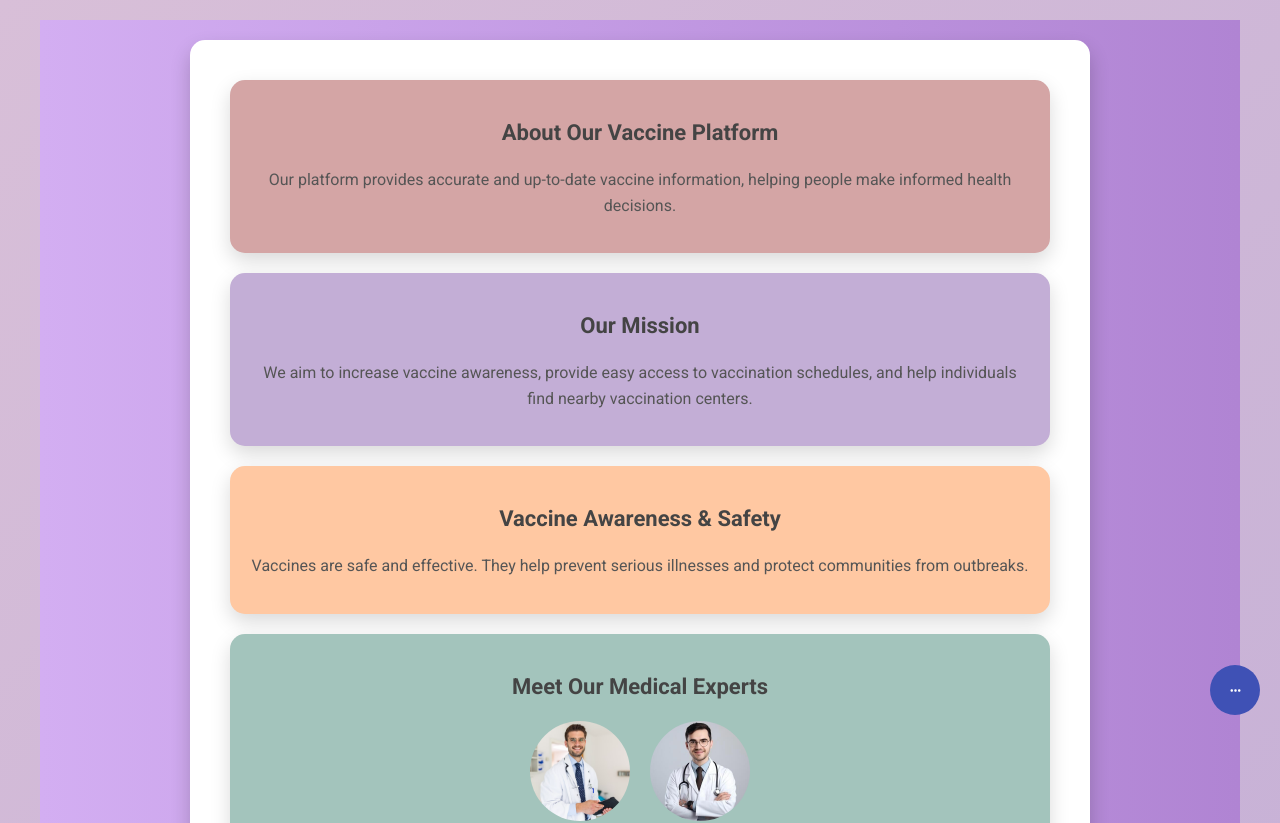
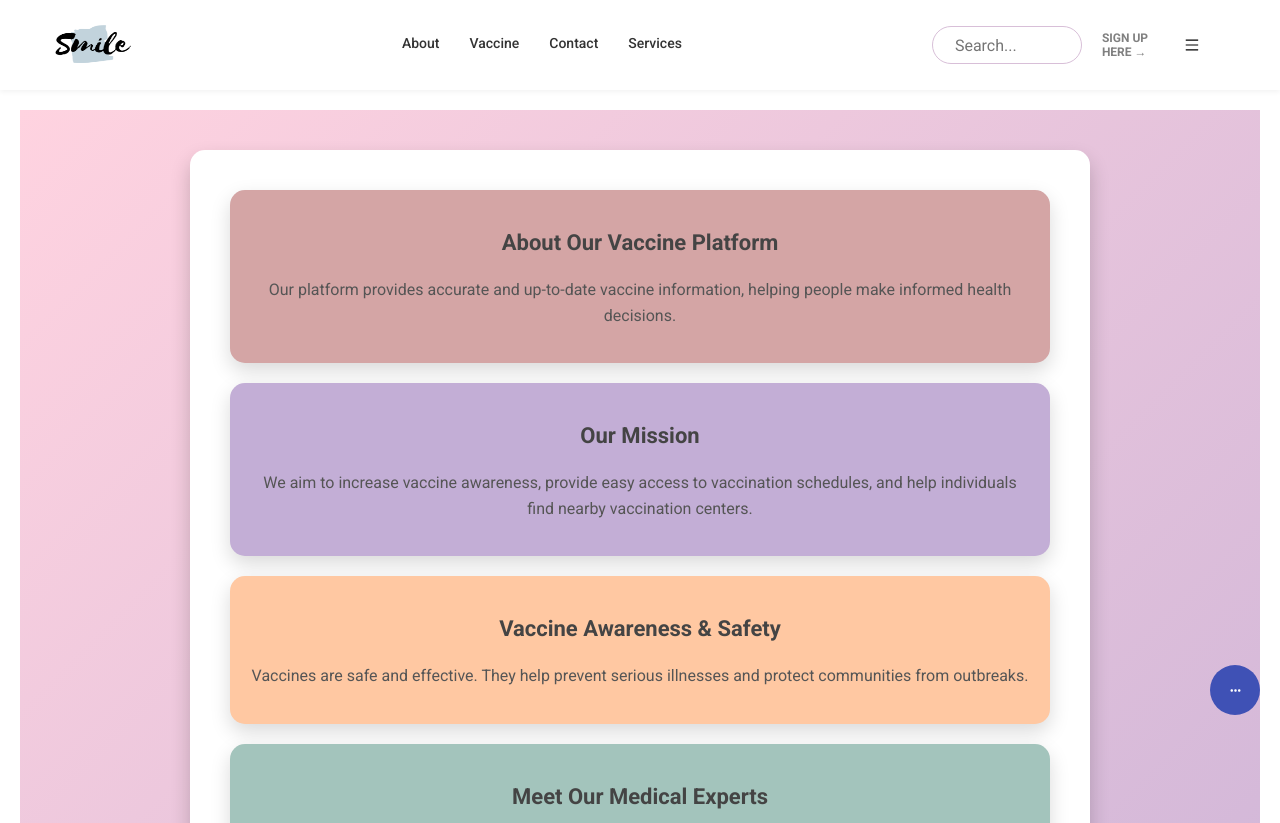
Before and after one commit to SWD-Vacine-project/frontend, a React (Create React App) app: page /about in a window 1280 px wide. Shown: the top 823 px of the page. Built offline with nearby package versions, Linux system fonts and the light colour scheme.

Commit message:
Your commit message

```diff
--- a/src/App.tsx
+++ b/src/App.tsx
@@ -5,16 +5,14 @@ import Header from "./views/Header";
 import Body from "./views/Body";
 import Footer from "./views/Footer";
 import About from "./pages/About";
-import Vaccine from "./pages/Vaccine";
+import VaccineComponent from "./pages/Vaccine";
 import Contact from "./pages/Contact";
 import LoadingAnimation from "./animation/loading-animation";
 import Services from "./pages/Services";
 import StickyContactBar from "./pages/StickyContactBar";
 
-
 import { ToastContainer, Slide } from "react-toastify";
 import "react-toastify/dist/ReactToastify.css";
-
 
 const App: React.FC = () => {
   return (
@@ -34,48 +32,28 @@ const App: React.FC = () => {
 
 const MainLayout: React.FC = () => {
   const location = useLocation();
-  const isFullPage = ["/signIn","/about"].includes(location.pathname);
-  const [currentPath, setCurrentPath] = useState("");
+  const [isLoading, setIsLoading] = useState(false);
+  const [currentPath, setCurrentPath] = useState(location.pathname);
+
+  // Danh sách trang full-page (không có header và footer)
+  const fullPageRoutes = ["/signIn"];
+  const isFullPage = fullPageRoutes.includes(location.pathname);
 
   useEffect(() => {
     setCurrentPath(location.pathname);
   }, [location.pathname]);
 
-  const [isLoading, setIsLoading] = useState(false);
-
   useEffect(() => {
-    if (location.pathname === "/about" || location.pathname === "/signIn" || location.pathname === "/contact" || location.pathname === "services" ) {
+    const loadingPaths = ["/about", "/signIn", "/contact", "/services"];
+    if (loadingPaths.includes(location.pathname)) {
       setIsLoading(true);
       setTimeout(() => {
         setIsLoading(false);
-      }, 1000); // Show animation for 2 seconds
+      }, 1000);
     }
   }, [location.pathname]);
 
-
-
-  return (
-    <div style={styles.appContainer}>
-      {!isFullPage && <Header />}
-      <main style={isFullPage ? styles.fullPage : styles.mainContent}>
-        {isLoading ? (
-          <LoadingAnimation /> // ✅ Show animation before loading About
-        ) : (
-          <Routes>
-            <Route path="/" element={<Body />} />
-            <Route path="/signIn" element={<SignIn />} />
-            <Route path="/about" element={<About />} />
-            <Route path="/vaccine" element={<Vaccine />} />
-            <Route path="/contact" element={<Contact />} />
-            <Route path="/services" element={<Services />} />
-          </Routes>
-        )}
-        <StickyContactBar currentPath={currentPath} />
-      </main>
-      {!isFullPage && <Footer />}
-    </div>
-  );
-};
+  // 📌 Đặt styles trước JSX để tránh lỗi sử dụng trước khai báo
   const styles = {
     appContainer: {
       display: "flex",
@@ -84,18 +62,46 @@ const styles = {
     } as React.CSSProperties,
     mainContent: {
       flex: 1,
-    paddingTop: "60px",
+  display: "block",  // ❌ Không dùng flex để tránh lỗi căn giữa toàn bộ
+  height: "calc(100vh - 110px)",
   padding: "20px",
+  paddingTop: isFullPage ? "0px" : "110px",
+  transition: "padding-top 0.3s ease-in-out",
     } as React.CSSProperties,
     fullPage: {
       flex: 1,
       display: "flex",
       justifyContent: "center",
       alignItems: "center",
-    background: "linear-gradient(135deg, #D8BFD8, #C3AED6)", // Soft gradient background
+      background: "linear-gradient(135deg, #D8BFD8, #C3AED6)",
       minHeight: "100vh",
       padding: "20px",
     } as React.CSSProperties,
   };
 
+  return (
+    <div style={isFullPage ? styles.fullPage : styles.appContainer}>
+      {!isFullPage && <Header />}
+      <main style={styles.mainContent}>
+        {isLoading ? (
+          <LoadingAnimation />
+        ) : (
+          <Routes>
+            <Route path="/" element={<Body />} />
+            <Route path="/signIn" element={<SignIn />} />
+            <Route path="/about" element={<About />} />
+            <Route path="/vaccine" element={<VaccineComponent />} />
+            <Route path="/contact" element={<Contact />} />
+            <Route path="/services" element={<Services />} />
+
+            <Route path="/customer/postpone" element={<Services />} />
+          </Routes>
+        )}
+        {!isFullPage && <StickyContactBar currentPath={currentPath} />}
+      </main>
+      {!isFullPage && <Footer />}
+    </div>
+  );
+};
+
 export default App;
--- /dev/null
+++ b/src/Modal/ModalVaccine.tsx
@@ -0,0 +1,24 @@
+import React from "react";
+
+type ModalVaccineProps = {
+  children: React.ReactNode;
+  onClose: () => void;
+};
+
+const ModalVaccine: React.FC<ModalVaccineProps> = ({ children, onClose }) => {
+  return (
+    <div className="fixed inset-0 flex items-center justify-center bg-black bg-opacity-50">
+      <div className="bg-white p-6 rounded-lg shadow-lg w-1/3">
+        <button
+          className="absolute top-2 right-2 bg-red-500 text-white px-3 py-1 rounded"
+          onClick={onClose}
+        >
+          Close
+        </button>
+        <div className="mt-4">{children}</div>
+      </div>
+    </div>
+  );
+};
+
+export default ModalVaccine;
--- a/src/pages/About.tsx
+++ b/src/pages/About.tsx
@@ -10,14 +10,14 @@ import { useLocation } from "react-router-dom";
 
 const styles = {
   container: {
-    display: 'flex',
-    alignItems: 'center',
-    justifyContent: 'center',
-    flexDirection: 'column',
-    minHeight: '90vh',
-    width: '150vh',
-    background: 'linear-gradient(to right, #d3aef2, #b084d3)',
-    padding: '20px',
+    display: "flex",
+    alignItems: "center",
+    justifyContent: "center",
+    flexDirection: "column",
+    minHeight: "100vh",
+    width: "100%",
+    background: "linear-gradient(135deg, #FFD3E0, #C3AED6)",
+    padding: "40px 20px",
   } as React.CSSProperties,
 
   mainCard: {
--- a/src/pages/Vaccine.tsx
+++ b/src/pages/Vaccine.tsx
@@ -1,4 +1,5 @@
 import { useState, useEffect } from "react";
+import Modal from "../Modal/ModalVaccine"; // Import modal component
 
 interface Vaccine {
   id: number;
@@ -6,86 +7,174 @@ interface Vaccine {
   description: string;
 }
 
-const Vaccine = () => {
+
+
+const ITEMS_PER_PAGE = 9; // Hiển thị 9 vaccine mỗi trang
+
+const VaccineComponent = () => {
   const [vaccines, setVaccines] = useState<Vaccine[]>([]);
+  const [loading, setLoading] = useState<boolean>(true);
+  const [error, setError] = useState<string | null>(null);
   const [searchQuery, setSearchQuery] = useState("");
   const [sortOrder, setSortOrder] = useState<"asc" | "desc">("asc");
+  const [currentPage, setCurrentPage] = useState(1);
+  const [selectedVaccine, setSelectedVaccine] = useState<Vaccine | null>(null);
 
-  // Fetch vaccine data (Replace with API call if needed)
+  // Gọi API GetAll() để lấy danh sách vaccine
   useEffect(() => {
-    const data: Vaccine[] = [
-      { id: 1, name: "Pfizer", description: "COVID-19 vaccine by Pfizer-BioNTech" },
-      { id: 2, name: "Moderna", description: "COVID-19 vaccine by Moderna" },
-      { id: 3, name: "Sinopharm", description: "COVID-19 vaccine by China National Pharmaceutical Group" },
-      { id: 4, name: "AstraZeneca", description: "COVID-19 vaccine by AstraZeneca" },
-      { id: 5, name: "Johnson & Johnson", description: "Single-dose COVID-19 vaccine" },
-      { id: 6, name: "Covaxin", description: "Indian COVID-19 vaccine by Bharat Biotech" },
-      { id: 7, name: "Sputnik V", description: "COVID-19 vaccine by Russia's Gamaleya Institute" },
-      { id: 8, name: "Novavax", description: "Protein-based COVID-19 vaccine by Novavax" },
-    ];
+    const fetchVaccines = async () => {
+      try {
+        const response = await fetch("https://localhost:7090/api/Vaccine");
+        if (!response.ok) {
+          throw new Error("Lỗi khi lấy dữ liệu từ server!");
+        }
+        const data: Vaccine[] = await response.json();
         setVaccines(data);
+      } catch (err) {
+        setError((err as Error).message);
+      } finally {
+        setLoading(false);
+      }
+    };
+
+    fetchVaccines();
   }, []);
 
-  // Filter & sort vaccines
+
+   // Get By name
+  const fetchVaccineByName = async (name: string) => {
+    try {
+      const response = await fetch(`http://localhost:7090/api/vaccine/${name}`);
+      if (!response.ok) throw new Error("Không tìm thấy vaccine");
+
+      const data = await response.json();
+      console.log("Dữ liệu vaccine:", data);
+    } catch (error) {
+      console.error("Lỗi:", error);
+    }
+  };
+
+
+  // Lọc & sắp xếp vaccine
   const filteredVaccines = vaccines
     .filter((vaccine) => vaccine.name.toLowerCase().includes(searchQuery.toLowerCase()))
     .sort((a, b) => (sortOrder === "asc" ? a.name.localeCompare(b.name) : b.name.localeCompare(a.name)));
 
+  // Phân trang
+  const totalPages = Math.ceil(filteredVaccines.length / ITEMS_PER_PAGE);
+  const paginatedVaccines = filteredVaccines.slice(
+    (currentPage - 1) * ITEMS_PER_PAGE,
+    currentPage * ITEMS_PER_PAGE
+  );
+
   return (
     <div style={styles.container}>
-      {/* Left Panel - Search & Sort */}
+      {/* Sidebar */}
       <div style={styles.sidebar}>
-        <h2 style={styles.heading}>🔍 Search</h2>
+        <h2 style={styles.heading}>🔍 Tìm kiếm</h2>
         <input
   type="text"
-          placeholder="Search vaccine..."
+  placeholder="Nhập tên vaccine..."
   value={searchQuery}
   onChange={(e) => setSearchQuery(e.target.value)}
+  onKeyDown={(e) => {
+    if (e.key === "Enter") {
+      fetchVaccineByName(searchQuery);
+    }
+  }}
   style={styles.searchBar}
 />
-        <h2 style={styles.heading}>🔄 Sort By</h2>
+
+
+        <h2 style={styles.heading}>🔄 Sắp xếp</h2>
         <button onClick={() => setSortOrder("asc")} style={styles.sortButton}>A - Z</button>
         <button onClick={() => setSortOrder("desc")} style={styles.sortButton}>Z - A</button>
       </div>
 
-      {/* Right Panel - Vaccine List */}
+      {/* Vaccine List */}
       <div style={styles.content}>
-        <h1 style={styles.pageTitle}>💉 Available Vaccines</h1>
+        <h1 style={styles.pageTitle}>💉 Danh sách Vaccine</h1>
+
+        {/* Hiển thị loading / lỗi */}
+        {loading && <p style={styles.loadingText}>⏳ Đang tải dữ liệu...</p>}
+        {error && <p style={styles.errorText}>{error}</p>}
+
+        {!loading && !error && (
           <div style={styles.listContainer}>
-          {filteredVaccines.map((vaccine) => (
-            <div key={vaccine.id} style={styles.card}>
+            {paginatedVaccines.length > 0 ? (
+              paginatedVaccines.map((vaccine) => (
+                <div
+                  key={vaccine.id}
+                  style={styles.card}
+                  onClick={() => setSelectedVaccine(vaccine)}
+                >
                   <h3 style={styles.cardTitle}>{vaccine.name}</h3>
                   <p style={styles.cardDescription}>{vaccine.description}</p>
                 </div>
-          ))}
+              ))
+            ) : (
+              <p style={styles.noDataText}>Không tìm thấy vaccine phù hợp 😢</p>
+            )}
+          </div>
+        )}
+
+        {/* Phân trang */}
+        <div style={styles.pagination}>
+          <button
+            onClick={() => setCurrentPage((prev) => Math.max(prev - 1, 1))}
+            style={currentPage === 1 ? { ...styles.pageButton, backgroundColor: "#ddd", cursor: "not-allowed" } : styles.pageButton}
+            disabled={currentPage === 1}
+          >
+            ◀ Trước
+          </button>
+          <button
+            onClick={() => setCurrentPage((prev) => Math.min(prev + 1, totalPages))}
+            style={currentPage === totalPages ? { ...styles.pageButton, backgroundColor: "#ddd", cursor: "not-allowed" } : styles.pageButton}
+            disabled={currentPage === totalPages}
+          >
+            Sau ▶
+          </button>
         </div>
       </div>
+
+      {/* Modal */}
+      {selectedVaccine && (
+        <Modal onClose={() => setSelectedVaccine(null)}>
+          <h2>{selectedVaccine.name}</h2>
+          <p>{selectedVaccine.description}</p>
+        </Modal>
+      )}
     </div>
   );
 };
 
 // 🌟 Styles
-const styles = {
+const styles: { [key: string]: React.CSSProperties } = {
   container: {
     display: "flex",
-    maxWidth: "1000px",
-    margin: "40px auto",
+    gap: "15px",
+    justifyContent: "center",
+    maxWidth: "1200px",
+    margin: "0 auto",
     padding: "20px",
-    gap: "20px",
-  } as React.CSSProperties,
+
+  },
   sidebar: {
     width: "250px",
+    height: "fit-content",
     background: "#fff",
     padding: "20px",
     borderRadius: "15px",
     boxShadow: "0 6px 15px rgba(0, 0, 0, 0.1)",
-  } as React.CSSProperties,
+    position: "sticky",
+    top: "20px",
+  },
   heading: {
     fontSize: "18px",
     fontWeight: "bold",
     marginBottom: "10px",
     color: "#8B008B",
-  } as React.CSSProperties,
+  },
   searchBar: {
     width: "100%",
     padding: "10px",
@@ -93,51 +182,93 @@ const styles = {
     borderRadius: "8px",
     fontSize: "16px",
     marginBottom: "15px",
-  } as React.CSSProperties,
+  },
   sortButton: {
     width: "100%",
     padding: "10px",
     marginBottom: "10px",
-    backgroundColor: "#C3AED6",
+    backgroundColor: "#6A5ACD",
     color: "#fff",
     border: "none",
     borderRadius: "8px",
     fontSize: "16px",
     cursor: "pointer",
     transition: "background 0.3s",
-  } as React.CSSProperties,
+  },
   content: {
     flex: 1,
-  } as React.CSSProperties,
+  },
   pageTitle: {
     fontSize: "24px",
     fontWeight: "bold",
     textAlign: "center",
     marginBottom: "20px",
     color: "#4B0082",
-  } as React.CSSProperties,
+  },
   listContainer: {
     display: "grid",
-    gridTemplateColumns: "repeat(auto-fit, minmax(250px, 1fr))",
+    gridTemplateColumns: "repeat(auto-fill, minmax(250px, 1fr))", // Đảm bảo tự động căn theo chiều rộng màn hình
     gap: "15px",
-  } as React.CSSProperties,
+    width: "100%", // Đảm bảo container không bị giới hạn
+    padding: "20px",
+  },
   card: {
     background: "#fff",
     padding: "15px",
     borderRadius: "10px",
     boxShadow: "0 4px 10px rgba(0, 0, 0, 0.1)",
     transition: "transform 0.2s",
-  } as React.CSSProperties,
+    cursor: "pointer",
+    maxWidth: "300px", // Thay vì width cố định, dùng max-width để linh hoạt hơn
+    minHeight: "150px",
+    display: "flex",
+    flexDirection: "column",
+    justifyContent: "space-between",
+  },
   cardTitle: {
     fontSize: "18px",
     fontWeight: "bold",
     color: "#6A5ACD",
     marginBottom: "10px",
-  } as React.CSSProperties,
+    whiteSpace: "normal",  // Allow text wrapping
+  },
   cardDescription: {
     fontSize: "14px",
     color: "#555",
-  } as React.CSSProperties,
+    whiteSpace: "normal",  // Allow text wrapping
+    wordBreak: "break-word", // Prevent overflow issues
+  },
+  noDataText: {
+    fontSize: "16px",
+    fontWeight: "bold",
+    textAlign: "center",
+    color: "#d9534f",
+  },
+  pagination: {
+    display: "flex",
+    justifyContent: "center",
+    alignItems: "center",
+    marginTop: "20px",
+    gap: "10px",
+  },
+  pageButton: {
+    padding: "10px 15px",
+    backgroundColor: "#6A5ACD",
+    color: "#fff",
+    border: "none",
+    borderRadius: "8px",
+    fontSize: "16px",
+    cursor: "pointer",
+    transition: "background 0.3s",
+  },
+  disabledButton: {
+    backgroundColor: "#ddd",
+    cursor: "not-allowed",
+  },
+  pageInfo: {
+    fontSize: "16px",
+    fontWeight: "bold",
+  },
 };
 
-export default Vaccine;
+export default VaccineComponent;
--- a/src/pages/signIn.js
+++ b/src/pages/signIn.js
@@ -36,18 +36,18 @@ function SignIn() {
   const [showOtpModal, setShowOtpModal] = useState(false);
   const [isGoogleSignIn, setIsGoogleSignIn] = useState(false); // Track Google Sign-In state
 
-  const onChange = (value) => {
-    setIsCaptchaVerified(!!value);
-    setCaptchaError(null);
-  };
-  const onErrored = () => {
-    setCaptchaError("Failed to load reCAPTCHA. Please try again.");
-  };
+  // const onChange = (value) => {
+  //   setIsCaptchaVerified(!!value);
+  //   setCaptchaError(null);
+  // };
+  // const onErrored = () => {
+  //   setCaptchaError("Failed to load reCAPTCHA. Please try again.");
+  // };
 
-  const onExpired = () => {
-    setIsCaptchaVerified(false);
-    setCaptchaError("reCAPTCHA expired. Please verify again.");
-  };
+  // const onExpired = () => {
+  //   setIsCaptchaVerified(false);
+  //   setCaptchaError("reCAPTCHA expired. Please verify again.");
+  // };
 
   const handleGoogleLogin = async () => {
     setIsGoogleSignIn(true); // Set Google Sign-In state to true
@@ -59,10 +59,9 @@ function SignIn() {
     window.location.href = authUrl;
   };
 
-  const isValidEmail = (email) => {
-    const emailRegex = /^[^\s@]+@[^\s@]+\.[^\s@]+$/;
-    return emailRegex.test(email);
-  };
+  // const isValidEmail = (email) => {
+  //   return username.trim().length > 0;
+  // };
 
   const validatePassword = (password) => {
     const passwordRegex = /^(?=.*[a-z])(?=.*[A-Z])(?=.*\d)(?=.*[@$!%*?&])[A-Za-z\d@$!%*?&]{4,}$/;
@@ -71,10 +70,10 @@ function SignIn() {
 
   const onSubmit = async (e) => {
     e.preventDefault();
-    if (!isValidEmail(email)) {
-      toast.error("Invalid email format. Please enter a valid email.", { autoClose: 2000 });
-      return;
-    }
+    // if (!isValidEmail(email)) {
+    //   toast.error("Invalid email format. Please enter a valid email.", { autoClose: 2000 });
+    //   return;
+    // }
     if (!validatePassword(password)) {
       toast.error("Password must contain at least one digit, one special symbol, and one uppercase letter.", { autoClose: 2000 });
       return;
@@ -140,32 +139,56 @@ function SignIn() {
     event.preventDefault();
     setError(null);
 
-    if (!isValidEmail(email)) {
-      toast.error("Invalid email format. Please enter a valid email.", { autoClose: 2000 });
-      return;
-    }
+    // if (!isValidEmail(email)) {
+    //   toast.error("Invalid email format. Please enter a valid email.", { autoClose: 2000 });
+    //   return;
+    // }
     if (!validatePassword(password)) {
       toast.error("Password must contain at least one digit, one special symbol, and one uppercase letter.", { autoClose: 2000 });
       return;
     }
 
-    if (!isCaptchaVerified) {
-      toast.error("Please complete the captcha before submitting the form.");
-      return;
-    }
+    // if (!isCaptchaVerified) {
+    //   toast.error("Please complete the captcha before submitting the form.");
+    //   return;
+    // }
 
     try {
-      setLoading(true); // Show spinner
+        setLoading(true); // Hiển thị spinner
 
-      toast.info("OTP sent to your email. Please verify to continue.", { autoClose: 2000 });
-      setLoading(false); // Hide spinner
-      setShowOtpModal(true); // Show OTP modal
+        const response = await fetch("https://vaccinesystem.azurewebsites.net/api/auth/login", {
+            method: "POST",
+            headers: {
+                "Content-Type": "application/json",
+            },
+            body: JSON.stringify({ email, password }),
+            mode: "cors",  // This disables CORS
+        });
+
+        const data = await response.json();
+
+        if (response.ok) {
+            toast.success("Login successful!", { autoClose: 2000 });
+
+            // Lấy username từ API response
+            const userName = data.userName;
+
+            // Lưu thông tin user vào localStorage
+            localStorage.setItem("user", JSON.stringify({ userName }));
+
+            // Điều hướng đến trang dashboard hoặc trang chính
+            navigate("/dashboard");
+        } else {
+            toast.error(data.message || "Login failed. Please try again.", { autoClose: 2000 });
+        }
     } catch (error) {
-      console.error("Error sending OTP:", error);
-      toast.error("Failed to send OTP. Please try again.", { autoClose: 2000 });
-      setLoading(false); // Hide spinner
+        console.error("Login error:", error);
+        toast.error("Failed to connect to server. Please try again.", { autoClose: 2000 });
+    } finally {
+        setLoading(false); // Ẩn spinner
     }
 };
+
 
   const handleClickButtonReg = async () => {
     const container = document.getElementById("container");
@@ -180,15 +203,15 @@ function SignIn() {
     clearTimeout(inactivityTimeoutRef.current);
     inactivityTimeoutRef.current = setTimeout(() => {
       setIsInactive(true);
-      setCaptchaError(
-        "You have been inactive for a while. Please verify reCAPTCHA again."
-      );
+      // setCaptchaError(
+      //   "You have been inactive for a while. Please verify reCAPTCHA again."
+      // );
     }, 5 * 60 * 1000); // 5 minutes inactivity timeout
   };
 
   const handleRetry = () => {
     setRetry(retry + 1);
-    setCaptchaError(null);
+    // setCaptchaError(null);
     setIsInactive(false);
     resetInactivityTimer();
   };
@@ -227,14 +250,14 @@ function SignIn() {
                 </div>
                 <span>or use your email for registeration</span>
                 <input
-                  id="email"
+                  id="username"
                   type="text"
                   autoComplete="off"
                   required
-                  value={email}
+                  value={username}
                   placeholder="Input your email"
                   onChange={(e) => {
-                    setEmail(e.target.value || "");
+                    setUsername(e.target.value || "");
                   }}
                   className="w-full mt-2 px-3 py-2 text-gray-500 bg-transparent outline-none border focus:indigo-600 shadow-sm rounded-lg transition duration-300"
                 />
@@ -304,18 +327,12 @@ function SignIn() {
             <div className="form-container sign-in">
             <form onSubmit={handleEmailLogin}>
   <h1>Sign In</h1>
-                <div className="social-icons">
-                  <button type="button" onClick={handleGoogleLogin}>
-                    Login with Google
-                  </button>
-                </div>
-                <span>or use your email password</span>
   <input
-                  type="email"
-                  id="email"
-                  name="email"
+    type="text"
+    id="username"
+    name="username"
     placeholder="Input your email"
-                  value={email}
+    value={username}
     onChange={handleChange}
     required
   />
@@ -328,36 +345,14 @@ function SignIn() {
       value={password}
       onChange={handleChange}
       required
-
     />
-                <div
-                    className="toggle-password"
-                    onClick={togglePasswordVisibility}
-                  >
-                    <FontAwesomeIcon
-                      id="toggleIcon"
-                      icon={showPassword ? faEyeSlash : faEye}
-                    />
+    <div className="toggle-password" onClick={togglePasswordVisibility}>
+      <FontAwesomeIcon icon={showPassword ? faEyeSlash : faEye} />
     </div>
   </div>
-                <a style={{cursor: "pointer"}} onClick={() => navigate("/forgot-password")}>Forget Your Password?</a>
-                {!isInactive && (
-                  <ReCAPTCHA
-                    key={retry} // This forces re-rendering of the component on retry
-                    sitekey="6LfjlPcpAAAAAPLRaxVhKzYI4OYR2mBW_wv6LZwW"
-                    onChange={onChange}
-                    onErrored={onErrored}
-                    onExpired={onExpired}
-                  />
-                )}
-                {captchaError && (
-                  <div style={{ color: "red", textAlign: "center" }}>
-                    {captchaError}
-                    {isInactive && <button onClick={handleRetry}>Retry</button>}
-                  </div>
-                )}
-                <button disabled={!isCaptchaVerified}>Sign In</button>
+  <button type="submit" className="login-button">Sign In</button>
 </form>
+
             </div>
             <div className="toggle-container">
               <div className="toggle">
--- a/src/views/Footer.tsx
+++ b/src/views/Footer.tsx
@@ -127,6 +127,15 @@ const styles: { [key: string]: React.CSSProperties } = {
     paddingTop: "8px",
     fontSize: "12px",
   },
+  footerSocial: {
+    marginTop: "20px",
+  } as React.CSSProperties,
+  socialIcon: {
+    fontSize: "24px",
+    marginRight: "30px",
+    color: "#000",
+  } as React.CSSProperties,
+
 };
 
 export default Footer;
```
Also changed, not shown: src/pages/signIn.css (+7 -6 lines), 1 other file (tests, documents, lock files or other folders). Lines whose indentation alone changed are shown as unchanged.
